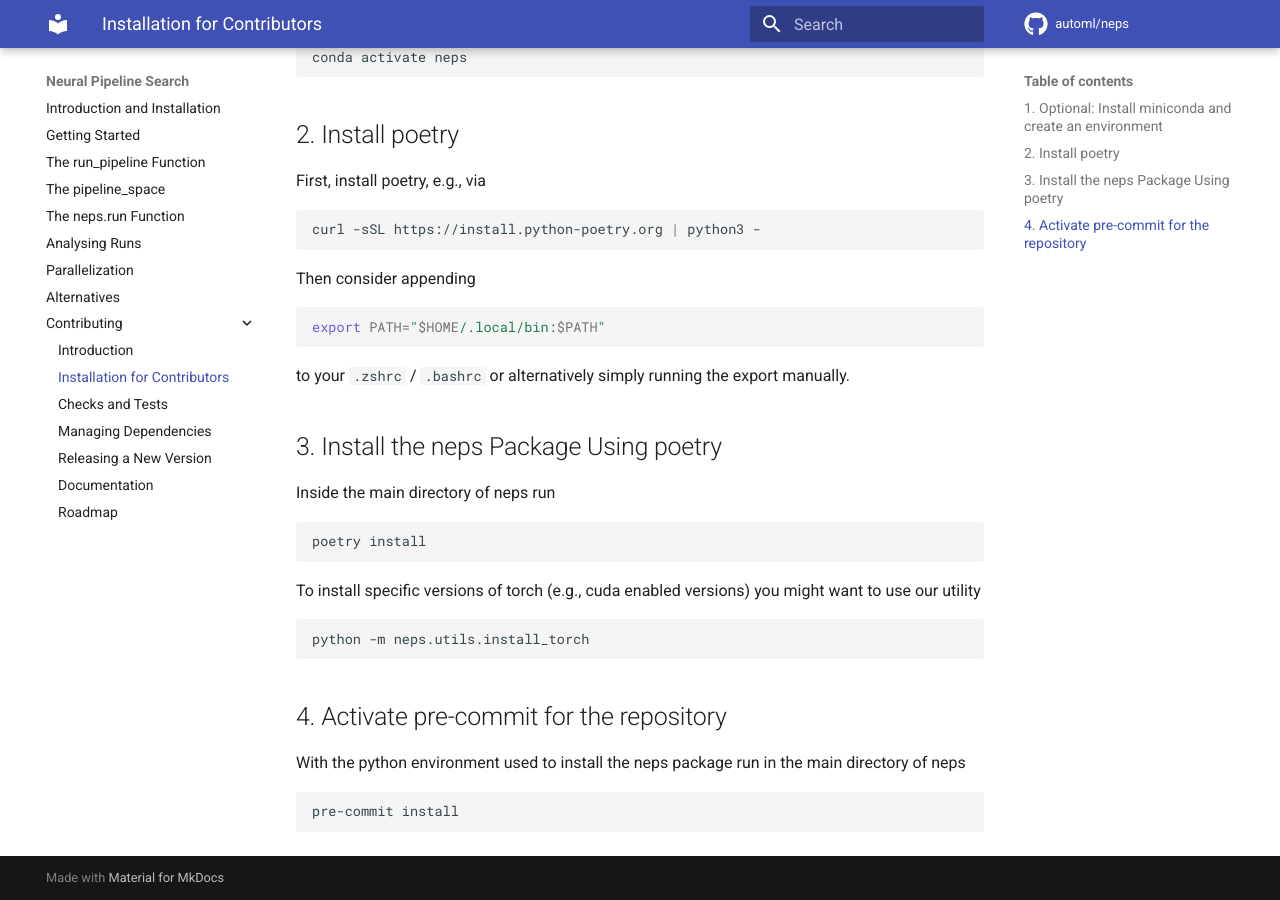
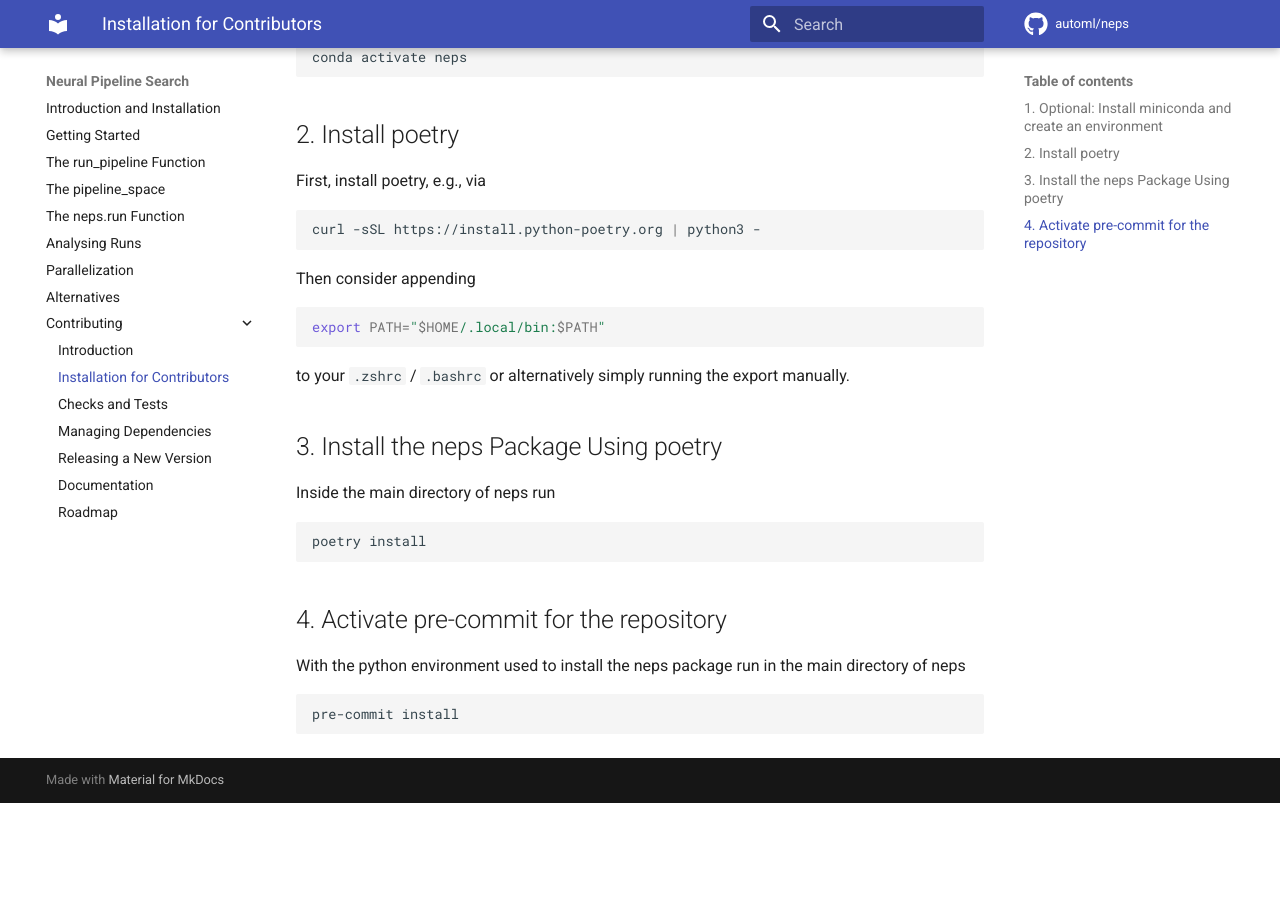
Before and after one commit to automl/neps, an MkDocs documentation site: the page built from docs/contributing/installation.md, in a window 1280 px wide and 900 px high, scrolled down 681 px. Built offline with MkDocs 1.6.1 and Material for MkDocs 9.7.7, drawn with Linux system fonts in a browser that asks for light colours; comment, search, counter and statistics services are not loaded; after the commit the page ends 1484 px from its top, so only the background shows below that.

Commit message:
remove deprecated documentation part

````diff
--- a/docs/contributing/installation.md
+++ b/docs/contributing/installation.md
@@ -52,12 +52,6 @@ Inside the main directory of neps run
 poetry install
 ```
 
-To install specific versions of torch (e.g., cuda enabled versions) you might want to use our utility
-
-```bash
-python -m neps.utils.install_torch
-```
-
 ## 4. Activate pre-commit for the repository
 
 With the python environment used to install the neps package run in the main directory of neps
````
